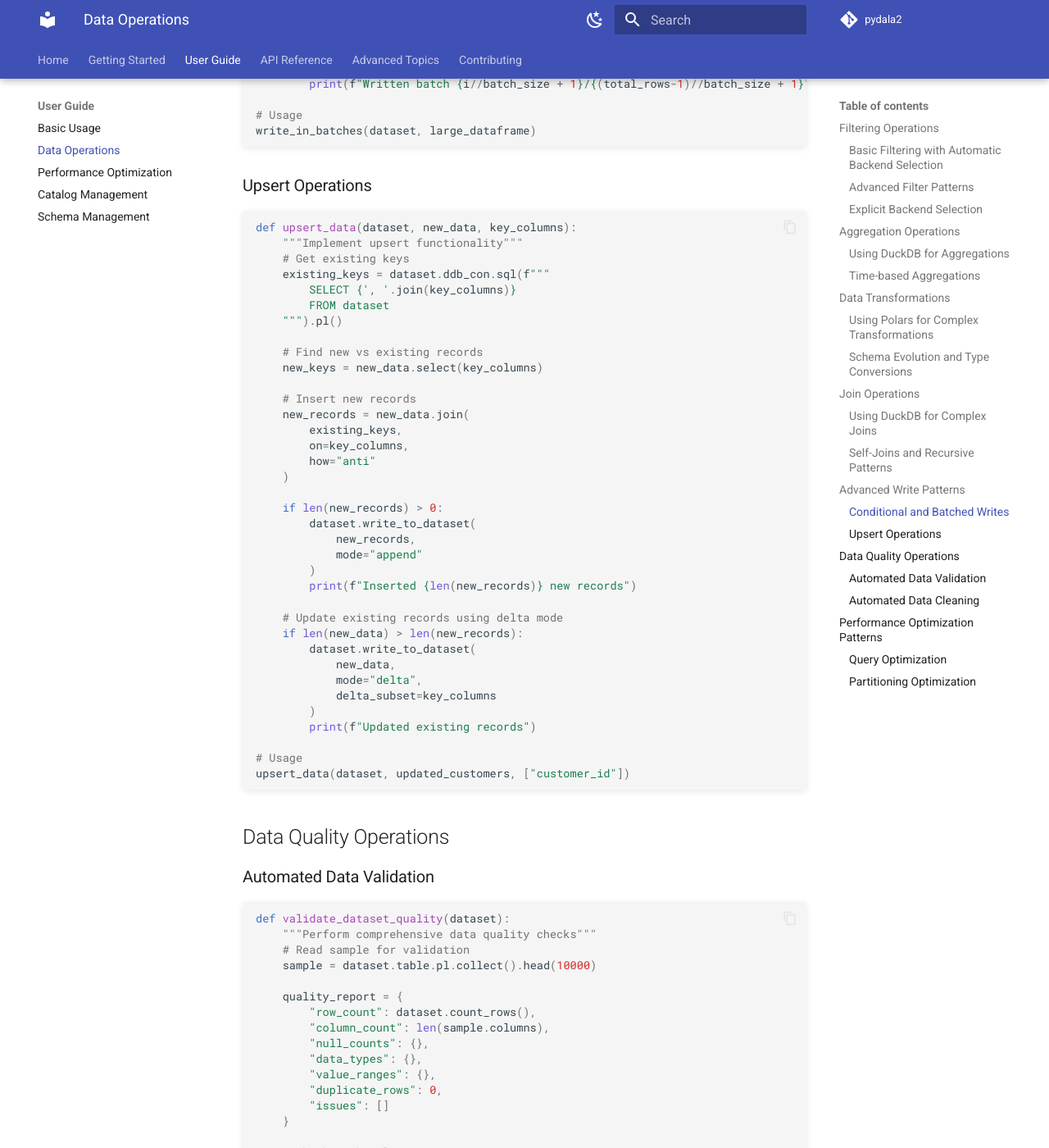
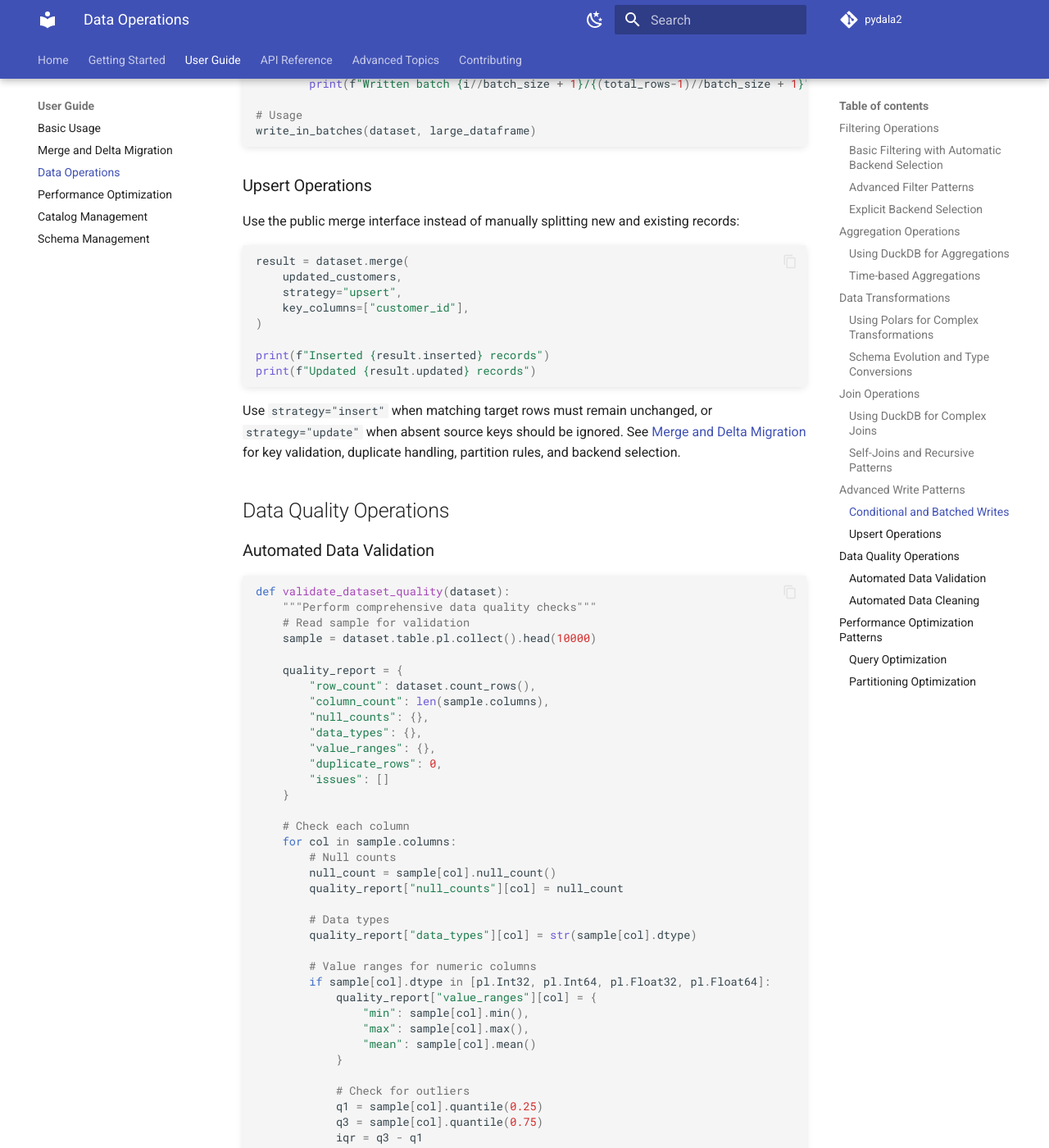
Before and after one commit to legout/pydala2, an MkDocs documentation site: the page built from docs/user-guide/data-operations.md, in a window 1280 px wide and 1400 px high, scrolled down 6859 px. Shown: the whole window at 82% size. Built offline with MkDocs 1.6.1 and Material for MkDocs 9.7.7, drawn with Linux system fonts in a browser that asks for light colours; comment, search, counter and statistics services are not loaded; the version menu is left out.

Commit message:
docs: add merge guide and delta migration (#26)

````diff
--- a/docs/user-guide/data-operations.md
+++ b/docs/user-guide/data-operations.md
@@ -353,44 +353,20 @@
 
 ### Upsert Operations
 
+Use the public merge interface instead of manually splitting new and existing records:
+
 ```python
-def upsert_data(dataset, new_data, key_columns):
-    """Implement upsert functionality"""
-    # Get existing keys
-    existing_keys = dataset.ddb_con.sql(f"""
-        SELECT {', '.join(key_columns)}
-        FROM dataset
-    """).pl()
+result = dataset.merge(
+    updated_customers,
+    strategy="upsert",
+    key_columns=["customer_id"],
+)
 
-    # Find new vs existing records
-    new_keys = new_data.select(key_columns)
+print(f"Inserted {result.inserted} records")
+print(f"Updated {result.updated} records")
+```
 
-    # Insert new records
-    new_records = new_data.join(
-        existing_keys,
-        on=key_columns,
-        how="anti"
-    )
-
-    if len(new_records) > 0:
-        dataset.write_to_dataset(
-            new_records,
-            mode="append"
-        )
-        print(f"Inserted {len(new_records)} new records")
-
-    # Update existing records using delta mode
-    if len(new_data) > len(new_records):
-        dataset.write_to_dataset(
-            new_data,
-            mode="delta",
-            delta_subset=key_columns
-        )
-        print(f"Updated existing records")
-
-# Usage
-upsert_data(dataset, updated_customers, ["customer_id"])
-```
+Use `strategy="insert"` when matching target rows must remain unchanged, or `strategy="update"` when absent source keys should be ignored. See [Merge and Delta Migration](merge.md) for key validation, duplicate handling, partition rules, and backend selection.
 
 ## Data Quality Operations
 
--- a/mkdocs.yml
+++ b/mkdocs.yml
@@ -13,6 +13,7 @@
       - Quick Start: quick-start.md
   - User Guide:
       - Basic Usage: user-guide/basic-usage.md
+      - Merge and Delta Migration: user-guide/merge.md
       - Data Operations: user-guide/data-operations.md
       - Performance Optimization: user-guide/performance.md
       - Catalog Management: user-guide/catalog-management.md
````
Also changed, not shown: docs/index.md (+9 -8 lines), docs/quick-start.md (+8 -6 lines), docs/user-guide/basic-usage.md (+12 -11 lines), docs/user-guide/catalog-management.md (+16 -0 lines), docs/user-guide/merge.md (added, +156 -0 lines), 1 other file.
